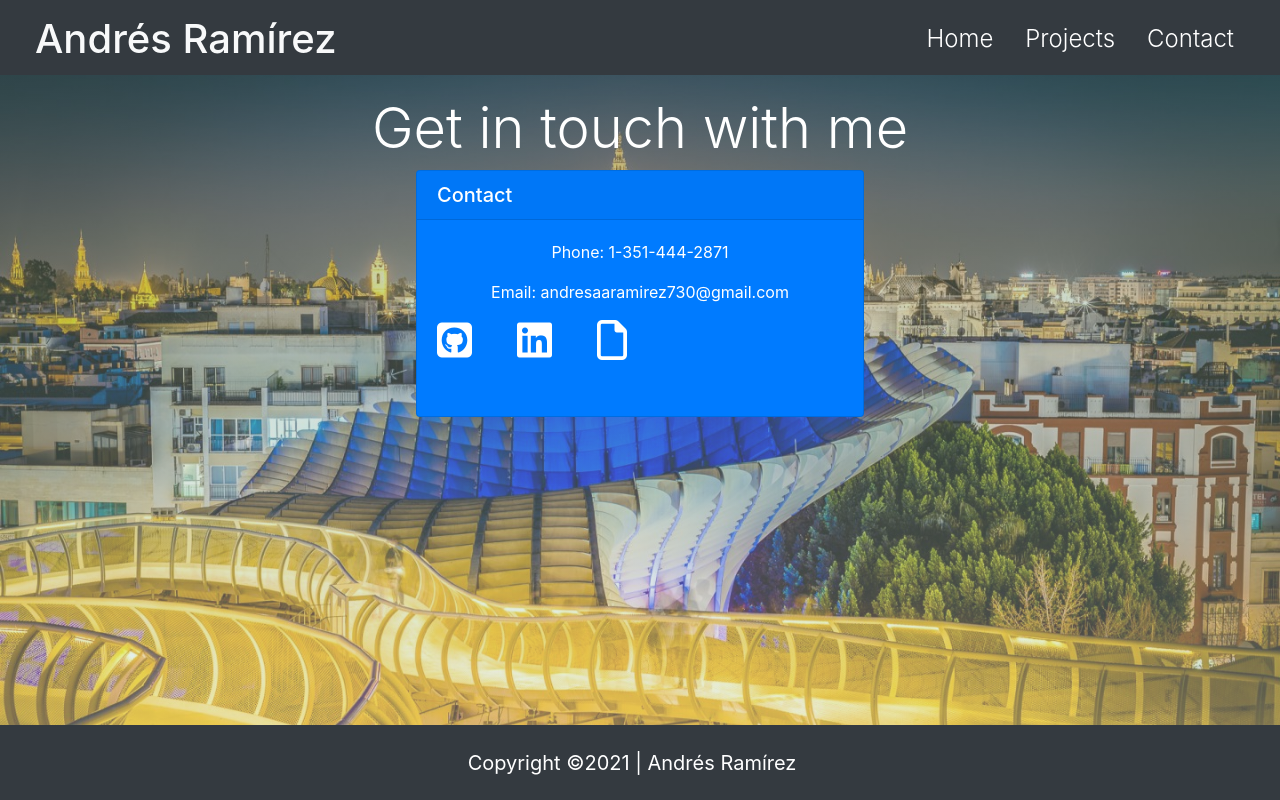
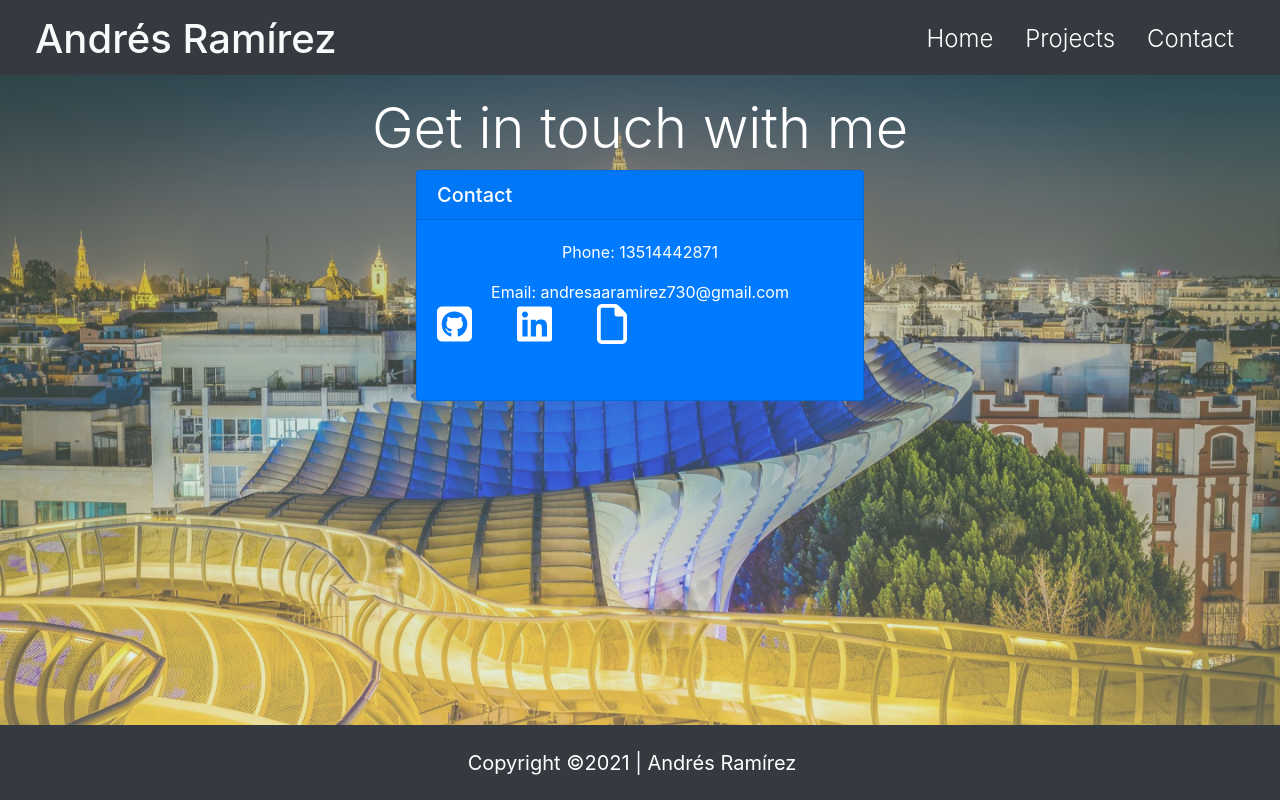
Before and after one commit to ARam2142/React-Portfolio, a React (Create React App) app: page /react-portfolio/contact in a window 1280 px wide. Built offline with nearby package versions, Linux system fonts and the light colour scheme.

Commit message:
refactored contact

```diff
--- /dev/null
+++ b/src/components/contact/CardSkeleton.tsx
@@ -0,0 +1,19 @@
+import React from 'react';
+import Card from 'react-bootstrap/Card';
+import PhoneEmail from './PhoneEmail';
+import SocialMedia from './SocialMedia';
+
+function CardSkeleton() {
+
+    return (
+        <Card bg="primary" style={{ 'maxWidth': '28rem', "margin": 'auto' }}>
+            <Card.Header as="h5">Contact</Card.Header>
+            <Card.Body>
+                <PhoneEmail />
+                <SocialMedia />
+            </Card.Body>
+        </Card>
+    )
+
+}
+export default CardSkeleton;
--- a/src/components/contact/Contact.tsx
+++ b/src/components/contact/Contact.tsx
@@ -1,48 +1,14 @@
-/* eslint-disable react/jsx-no-target-blank */
-/* eslint-disable jsx-a11y/anchor-has-content */
 import React from "react";
-import Nav from "react-bootstrap/Nav";
 import Container from "react-bootstrap/Container";
-import Card from 'react-bootstrap/Card';
+import CardSkeleton from './CardSkeleton';
 import "./contact.css";
 
-function Contact() {
+const Contact = () => {
     return (
         <div>
-            <Nav />
             <Container>
-                <h2 className="text-center display-4 text-white" style={{paddingTop: "20px"}}>Get in touch with me</h2>
-
-                <Card bg="primary" style={{'maxWidth': '28rem', "margin" : 'auto'}}>
-                    <Card.Header as="h5">Contact</Card.Header>
-                    <Card.Body>
-                        <Card.Text>
-                            Phone: <span>1-351-444-2871</span>
-                        </Card.Text>
-                        <Card.Text>
-                            Email: <span>andresaaramirez730@gmail.com</span>
-                        </Card.Text>
-                        <div className="social-media">
-                                <ul>
-                                    <li>
-                                        <a href="https://github.com/ARam2142" target="_blank" rel="noreferrer">
-                                            <i className="fab fa-github-square" style={{ fontSize: "40px" }}></i>
-                                        </a>
-                                    </li>
-                                    <li>
-                                        <a href="https://www.linkedin.com/in/andres-ramirez-8b07487b/" target="_blank" rel="noreferrer">
-                                            <i className="fab fa-linkedin" style={{ fontSize: "40px" }}></i>
-                                        </a>
-                                    </li>
-                                    <li>
-                                        <a target="_blank" rel="noneferrer" href="https://drive.google.com/file/d/1VBcI0io6YjjRP_pwa7Z66E2FSxpM9wfi/view?usp=sharing">
-                                            <i className="far fa-file" style={{ fontSize: "40px" }}></i>
-                                        </a>
-                                    </li>
-                                </ul>
-                            </div>
-                    </Card.Body>
-                </Card>
+                <h2 className="text-center display-4 text-white" style={{ paddingTop: "20px" }}>Get in touch with me</h2>
+                    <CardSkeleton />
             </Container>
         </div>
     );
--- /dev/null
+++ b/src/components/contact/PhoneEmail.tsx
@@ -0,0 +1,18 @@
+import * as React from "react";
+import Card from 'react-bootstrap/Card';
+import ContactData from '../../utils/ContactData';
+import "./contact.css";
+
+export default function ContactCard() {
+    return (
+        <div>
+            <Card.Text>
+                Phone: <span>{ContactData[0].phone}</span>
+            </Card.Text>
+            <Card.Text>
+                Email: <span>{ContactData[0].email}</span>
+            </Card.Text>
+        </div>
+
+    )
+}
--- /dev/null
+++ b/src/components/contact/SocialMedia.tsx
@@ -0,0 +1,27 @@
+import React from 'react';
+import ContactData from '../../utils/ContactData';
+import "./contact.css";
+
+export default function SocialMedia() {
+    return (
+        <div className="social-media">
+            <ul>
+                <li>
+                    <a href={ContactData[0].website} target="_blank" rel="noreferrer">
+                        <i className="fab fa-github-square" style={{ fontSize: "40px" }}></i>
+                    </a>
+                </li>
+                <li>
+                    <a href={ContactData[0].linkedin} target="_blank" rel="noreferrer">
+                        <i className="fab fa-linkedin" style={{ fontSize: "40px" }}></i>
+                    </a>
+                </li>
+                <li>
+                    <a href={ContactData[0].resume} target="_blank" rel="noreferrer">
+                        <i className="far fa-file" style={{ fontSize: "40px" }}></i>
+                    </a>
+                </li>
+            </ul>
+        </div>
+    )
+}
--- a/src/components/home/AboutMe.tsx
+++ b/src/components/home/AboutMe.tsx
@@ -1,5 +1,5 @@
 import React from "react";
-import HomeCardInfo from "../../assets/HomeCardInfo"
+import HomeCardInfo from "../../utils/HomeCardInfo"
 
 function AboutMe() {
     return (
--- /dev/null
+++ b/src/utils/ContactData.tsx
@@ -0,0 +1,12 @@
+const ContactData = [
+    {
+        phone: 13514442871,
+        email: 'andresaaramirez730@gmail.com',
+        website: 'https://github.com/ARam2142',
+        linkedin: 'https://www.linkedin.com/in/andres-ramirez-8b07487b/',
+        resume: 'https://drive.google.com/file/d/1VBcI0io6YjjRP_pwa7Z66E2FSxpM9wfi/view?usp=sharing'
+    }
+];
+console.log(ContactData)
+
+export default ContactData;
```
Also changed, not shown: src/utils/HomeCardInfo.tsx (renamed from src/assets/HomeCardInfo.tsx).
